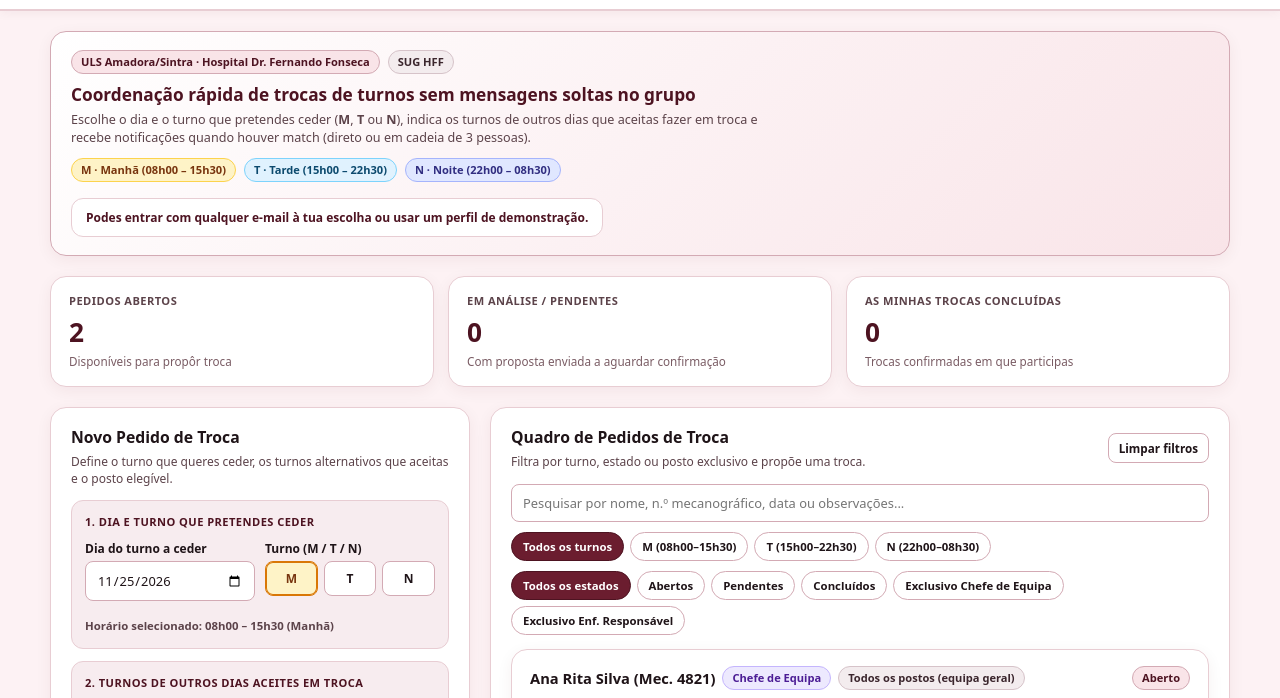
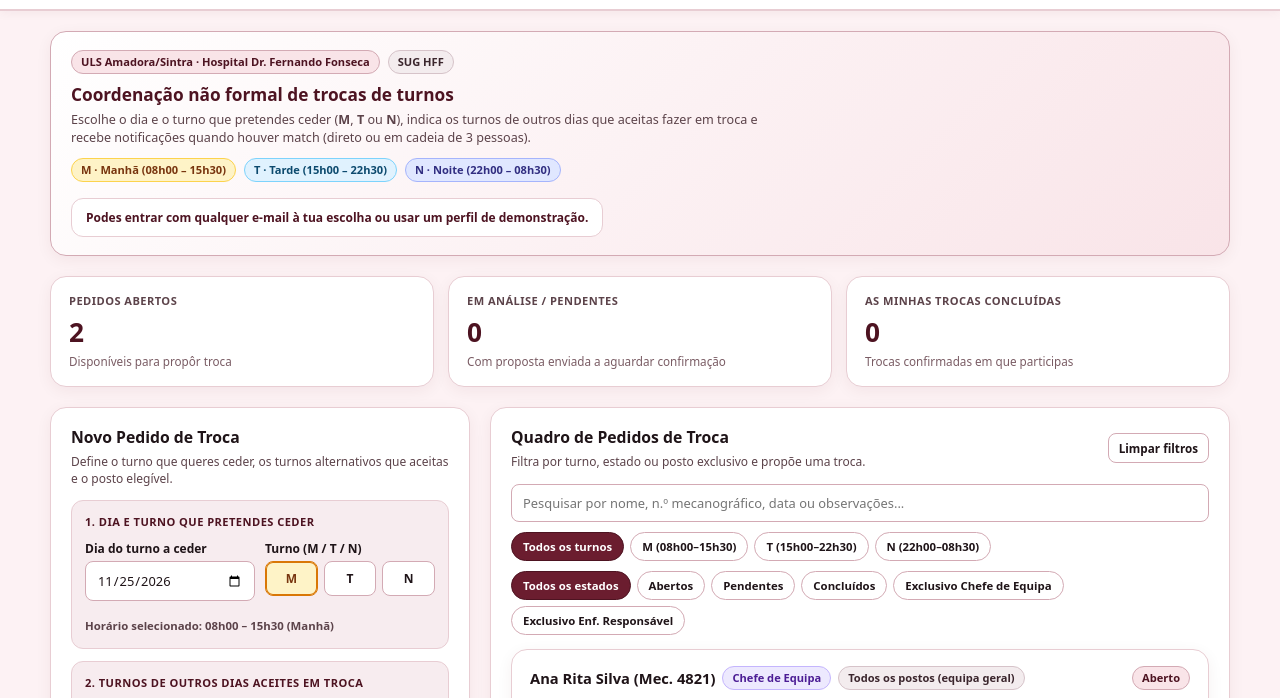
Before and after one commit to brigola23/Trocas-SUG-HFF, a plain HTML site: page index.html in a window 1280 px wide. Shown: the part 59-757 px from the top of the page. Drawn offline with Linux system fonts and the light colour scheme.

Commit message:
index.html

```diff
--- a/index.html
+++ b/index.html
@@ -863,7 +863,7 @@
           <span class="badge badge-role-enf">SUG HFF</span>
         </div>
         <h2 style="margin:8px 0 4px; font-size:1.15rem; font-weight:800; color:#4d1321;">
-          Coordenação rápida de trocas de turnos sem mensagens soltas no grupo
+          Coordenação não formal de trocas de turnos
         </h2>
         <p style="margin:0; font-size:0.84rem; color:#5c434a;">
           Escolhe o dia e o turno que pretendes ceder (<strong>M</strong>, <strong>T</strong> ou <strong>N</strong>), indica os turnos de outros dias que aceitas fazer em troca e recebe notificações quando houver match (direto ou em cadeia de 3 pessoas).
```
